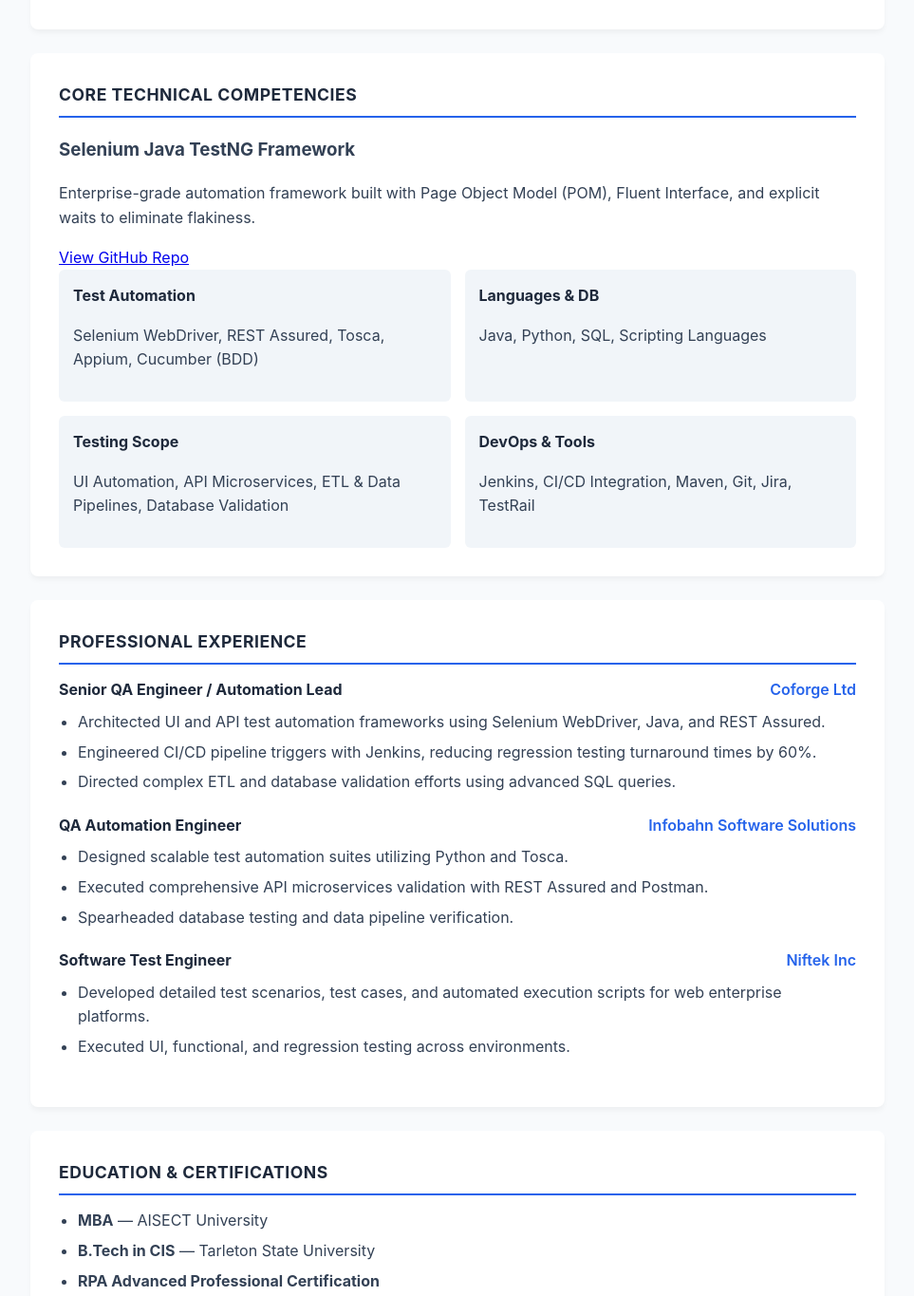
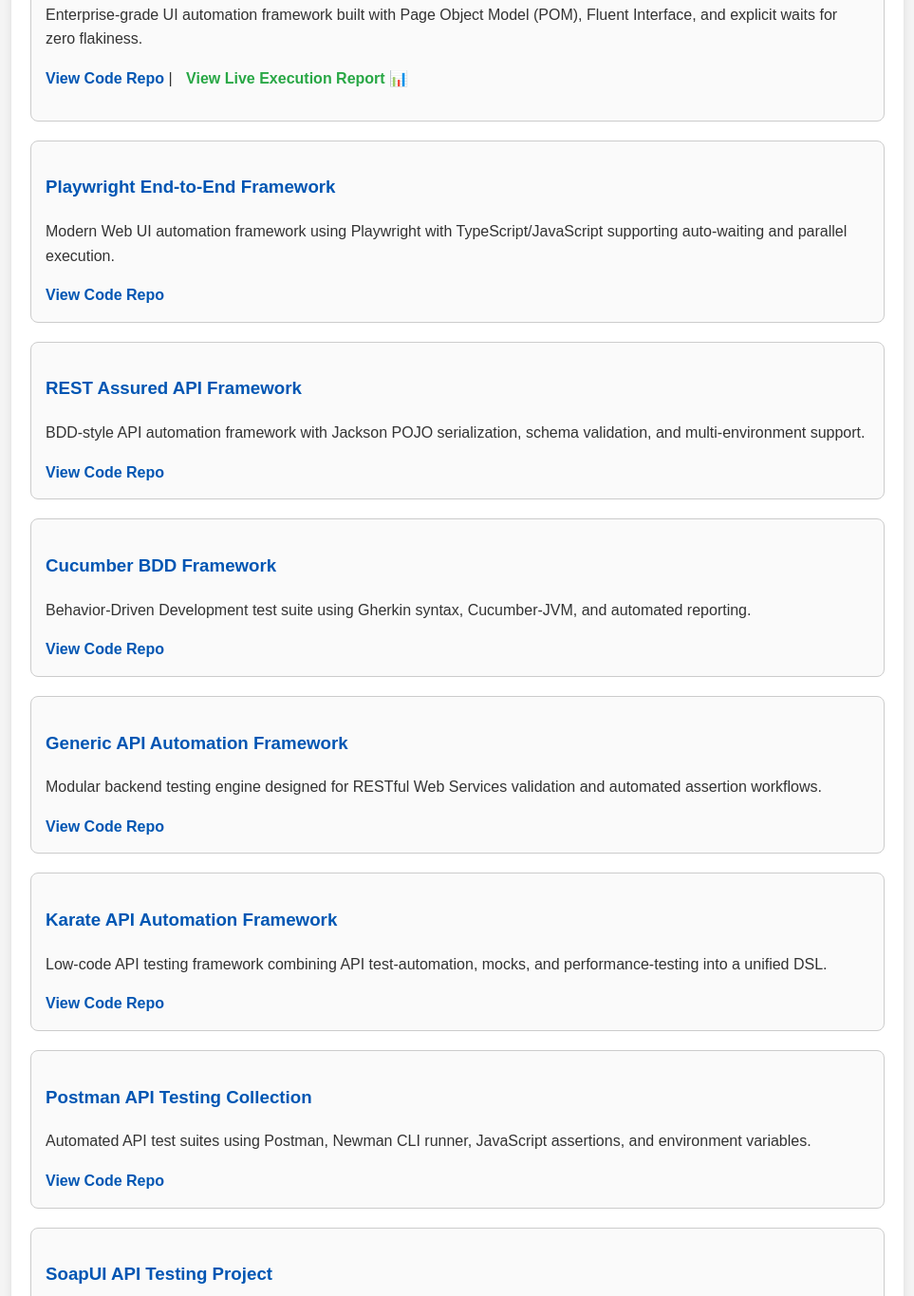
Before and after one commit to amarmishra003-QE/My_Portfolio_QE, a plain HTML site: page index.html in a window 1280 px wide. Shown: the part 499-1864 px from the top of the page at 95% size, without its empty margins (158-1121 px from the left). Drawn offline with Linux system fonts and the light colour scheme.

Commit message:
Revamp index.html with updated styles and content
Updated the portfolio page with new styles and content, including project cards and links to various automation frameworks.

```diff
--- a/index.html
+++ b/index.html
@@ -3,192 +3,92 @@
 <head>
     <meta charset="UTF-8">
     <meta name="viewport" content="width=device-width, initial-scale=1.0">
-  <title>Senior QA Automation Engineer | Portfolio</title>
+    <title>Amar Mishra - Senior QA Automation Engineer</title>
     <style>
-    :root {
-      --primary: #1E293B;
-      --accent: #2563EB;
-      --bg: #F8FAFC;
-      --text: #334155;
-    }
-    body {
-      font-family: -apple-system, BlinkMacSystemFont, "Segoe UI", Roboto, sans-serif;
-      line-height: 1.6;
-      color: var(--text);
-      background-color: var(--bg);
-      margin: 0;
-      padding: 0;
-    }
-    .container {
-      max-width: 900px;
-      margin: 0 auto;
-      padding: 40px 20px;
-    }
-    header {
-      background: #ffffff;
-      padding: 40px 20px;
-      border-bottom: 3px solid var(--accent);
-      text-align: center;
-      border-radius: 8px;
-      box-shadow: 0 4px 6px -1px rgba(0,0,0,0.05);
-    }
-    h1 {
-      margin: 0;
-      color: var(--primary);
-      font-size: 2.2rem;
-    }
-    .subtitle {
-      color: var(--accent);
-      font-weight: 600;
-      font-size: 1.1rem;
-      margin-top: 5px;
-    }
-    .location {
-      font-size: 0.95rem;
-      color: #64748B;
-      margin-top: 10px;
-    }
-    section {
-      background: #ffffff;
-      margin-top: 25px;
-      padding: 30px;
-      border-radius: 8px;
-      box-shadow: 0 4px 6px -1px rgba(0,0,0,0.05);
-    }
-    h2 {
-      color: var(--primary);
-      border-bottom: 2px solid var(--accent);
-      padding-bottom: 8px;
-      margin-top: 0;
-      text-transform: uppercase;
-      font-size: 1.1rem;
-      letter-spacing: 0.5px;
-    }
-    .grid {
-      display: grid;
-      grid-template-columns: repeat(auto-fit, minmax(280px, 1fr));
-      gap: 15px;
-    }
-    .card {
-      background: #F1F5F9;
-      padding: 15px;
-      border-radius: 6px;
-    }
-    .card h4 {
-      margin: 0 0 5px 0;
-      color: var(--primary);
-    }
-    .job {
-      margin-bottom: 20px;
-    }
-    .job-header {
-      display: flex;
-      justify-content: space-between;
-      align-items: baseline;
-      flex-wrap: wrap;
-    }
-    .job-title {
-      font-weight: bold;
-      color: var(--primary);
-    }
-    .company {
-      color: var(--accent);
-      font-weight: 600;
-    }
-    ul {
-      padding-left: 20px;
-      margin-top: 8px;
-    }
-    li {
-      margin-bottom: 6px;
-    }
+        body { font-family: Arial, sans-serif; line-height: 1.6; margin: 20px; background-color: #f4f4f4; color: #333; }
+        .container { max-width: 900px; margin: auto; background: #fff; padding: 20px; border-radius: 8px; box-shadow: 0 0 10px rgba(0,0,0,0.1); }
+        h1, h2, h3 { color: #0056b3; }
+        .project-card { margin-bottom: 20px; padding: 15px; border: 1px solid #ccc; border-radius: 8px; background: #fafafa; }
+        a { color: #0056b3; text-decoration: none; font-weight: bold; }
+        a:hover { text-decoration: underline; }
+        .report-link { color: #28a745; margin-left: 10px; }
     </style>
 </head>
 <body>
+
 <div class="container">
     <header>
         <h1>Senior QA Automation Engineer</h1>
         <div class="subtitle">Test Automation Architect | Framework Engineering</div>
-      <div class="location">Target Base: Delhi-NCR (Gurgaon/Noida) — Open to Relocation</div>
+        <div class="location">Target Base: Delhi-NCR (Gurgaon/Noida) – Open to Relocation</div>
     </header>
 
     <section>
         <h2>Executive Summary</h2>
-      <p>Senior Quality Assurance Engineer with over 9 years of comprehensive experience specializing in end-to-end software testing, UI/API test automation frameworks, ETL, and database validation. Proven track record across enterprise environments including Coforge Ltd, Infobahn Software Solutions, and Niftek Inc. Expert in designing robust automation solutions using Selenium WebDriver, Java, Python, REST Assured, and Tosca, alongside continuous integration via Jenkins and CI/CD pipelines.</p>
+        <p>Senior Quality Assurance Engineer with comprehensive experience specializing in end-to-end software testing, UI/API test automation frameworks, ETL, and database validation. Proven track record across enterprise environments including Coforge Ltd, Infobahn Software Solutions, and Niftek Inc.</p>
     </section>
 
     <section>
-      <h2>Core Technical Competencies</h2>
+        <h2>Featured Automation Frameworks</h2>
+
         <div class="project-card">
             <h3>Selenium Java TestNG Framework</h3>
-    <p>Enterprise-grade automation framework built with Page Object Model (POM), Fluent Interface, and explicit waits to eliminate flakiness.</p>
-    <a href="https://github.com/amarmishra003-QE/Name-selenium-automation-framework" target="_blank">View GitHub Repo</a>
+            <p>Enterprise-grade UI automation framework built with Page Object Model (POM), Fluent Interface, and explicit waits for zero flakiness.</p>
+            <p>
+                <a href="https://github.com/amarmishra003-QE/Name-selenium-automation-framework" target="_blank">View Code Repo</a> |
+                <a href="https://amarmishra003-qe.github.io/Name-selenium-automation-framework/" target="_blank" class="report-link">View Live Execution Report 📊</a>
+            </p>
         </div>
-      <div class="grid">
-        <div class="card">
-          <h4>Test Automation</h4>
-          <p>Selenium WebDriver, REST Assured, Tosca, Appium, Cucumber (BDD)</p>
+
+        <div class="project-card">
+            <h3>Playwright End-to-End Framework</h3>
+            <p>Modern Web UI automation framework using Playwright with TypeScript/JavaScript supporting auto-waiting and parallel execution.</p>
+            <a href="https://github.com/amarmishra003-QE/playwright-e2e-framework" target="_blank">View Code Repo</a>
         </div>
-        <div class="card">
-          <h4>Languages & DB</h4>
-          <p>Java, Python, SQL, Scripting Languages</p>
+
+        <div class="project-card">
+            <h3>REST Assured API Framework</h3>
+            <p>BDD-style API automation framework with Jackson POJO serialization, schema validation, and multi-environment support.</p>
+            <a href="https://github.com/amarmishra003-QE/rest-assured-api-framework" target="_blank">View Code Repo</a>
         </div>
-        <div class="card">
-          <h4>Testing Scope</h4>
-          <p>UI Automation, API Microservices, ETL & Data Pipelines, Database Validation</p>
+
+        <div class="project-card">
+            <h3>Cucumber BDD Framework</h3>
+            <p>Behavior-Driven Development test suite using Gherkin syntax, Cucumber-JVM, and automated reporting.</p>
+            <a href="https://github.com/amarmishra003-QE/cucumber-bdd-framework" target="_blank">View Code Repo</a>
         </div>
-        <div class="card">
-          <h4>DevOps & Tools</h4>
-          <p>Jenkins, CI/CD Integration, Maven, Git, Jira, TestRail</p>
+
+        <div class="project-card">
+            <h3>Generic API Automation Framework</h3>
+            <p>Modular backend testing engine designed for RESTful Web Services validation and automated assertion workflows.</p>
+            <a href="https://github.com/amarmishra003-QE/api-automation-framework" target="_blank">View Code Repo</a>
         </div>
+
+        <div class="project-card">
+            <h3>Karate API Automation Framework</h3>
+            <p>Low-code API testing framework combining API test-automation, mocks, and performance-testing into a unified DSL.</p>
+            <a href="https://github.com/amarmishra003-QE/karate-api-automation-framework" target="_blank">View Code Repo</a>
+        </div>
+
+        <div class="project-card">
+            <h3>Postman API Testing Collection</h3>
+            <p>Automated API test suites using Postman, Newman CLI runner, JavaScript assertions, and environment variables.</p>
+            <a href="https://github.com/amarmishra003-QE/postman-api-testing-framework." target="_blank">View Code Repo</a>
+        </div>
+
+        <div class="project-card">
+            <h3>SoapUI API Testing Project</h3>
+            <p>SOAP and REST API validation suite utilizing SoapUI, Groovy scripting, and XML schema assertions.</p>
+            <a href="https://github.com/amarmishra003-QE/soapui-api-testing-project" target="_blank">View Code Repo</a>
+        </div>
+
+        <div class="project-card">
+            <h3>TM1 Sales Planning Enterprise Project</h3>
+            <p>Domain-specific data validation and ETL automation suite for enterprise sales planning models.</p>
+            <a href="https://github.com/amarmishra003-QE/tm1-sales-planning-project" target="_blank">View Code Repo</a>
         </div>
     </section>
+</div>
 
-    <section>
-      <h2>Professional Experience</h2>
-      <div class="job">
-        <div class="job-header">
-          <span class="job-title">Senior QA Engineer / Automation Lead</span>
-          <span class="company">Coforge Ltd</span>
-        </div>
-        <ul>
-          <li>Architected UI and API test automation frameworks using Selenium WebDriver, Java, and REST Assured.</li>
-          <li>Engineered CI/CD pipeline triggers with Jenkins, reducing regression testing turnaround times by 60%.</li>
-          <li>Directed complex ETL and database validation efforts using advanced SQL queries.</li>
-        </ul>
-      </div>
-      <div class="job">
-        <div class="job-header">
-          <span class="job-title">QA Automation Engineer</span>
-          <span class="company">Infobahn Software Solutions</span>
-        </div>
-        <ul>
-          <li>Designed scalable test automation suites utilizing Python and Tosca.</li>
-          <li>Executed comprehensive API microservices validation with REST Assured and Postman.</li>
-          <li>Spearheaded database testing and data pipeline verification.</li>
-        </ul>
-      </div>
-      <div class="job">
-        <div class="job-header">
-          <span class="job-title">Software Test Engineer</span>
-          <span class="company">Niftek Inc</span>
-        </div>
-        <ul>
-          <li>Developed detailed test scenarios, test cases, and automated execution scripts for web enterprise platforms.</li>
-          <li>Executed UI, functional, and regression testing across environments.</li>
-        </ul>
-      </div>
-    </section>
-
-    <section>
-      <h2>Education & Certifications</h2>
-      <ul>
-        <li><strong>MBA</strong> — AISECT University</li>
-        <li><strong>B.Tech in CIS</strong> — Tarleton State University</li>
-        <li><strong>RPA Advanced Professional Certification</strong></li>
-        <li><strong>PGDCA</strong> (Post Graduate Diploma in Computer Applications)</li>
-      </ul>
-    </section>
-  </div>
 </body>
 </html>
```
Lines whose indentation alone changed are shown as unchanged.
